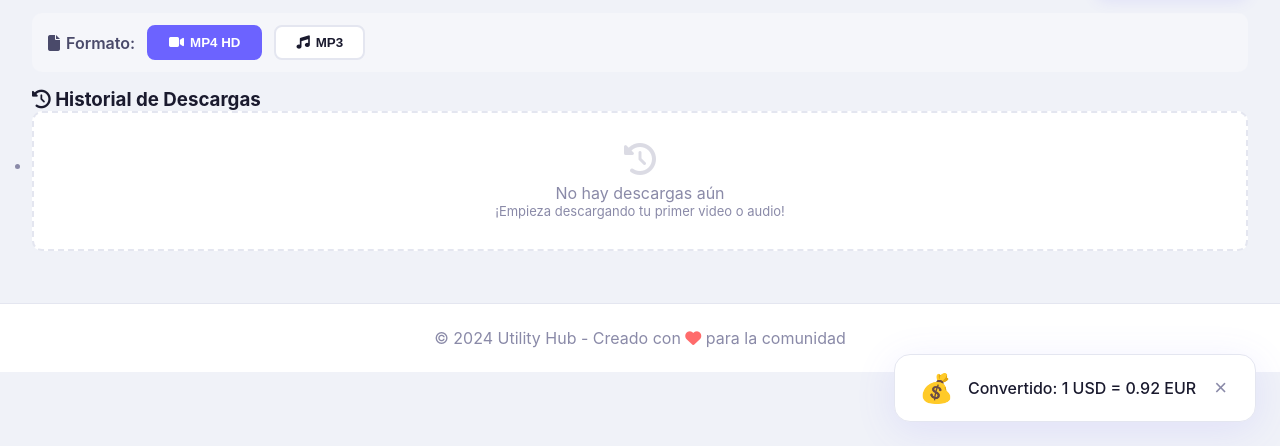
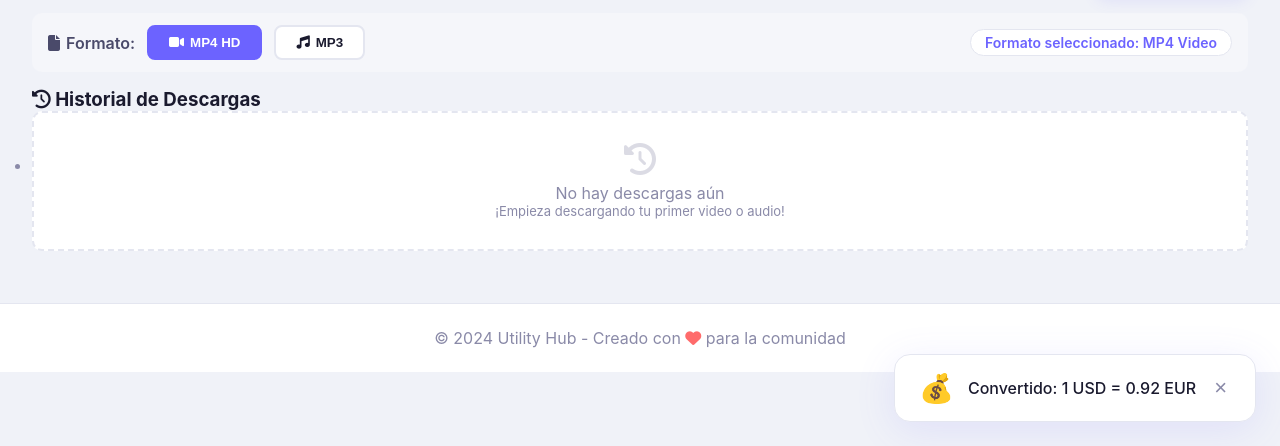
Before and after one commit to daysite/mi-proyetc, a plain HTML site: page index.html in a window 1280 px wide. Shown: the part 354-800 px from the top of the page. Drawn offline with Linux system fonts and the light colour scheme; a script that the page names is missing.

Commit message:
Update index.html

```diff
--- a/index.html
+++ b/index.html
@@ -115,7 +115,7 @@
                     </button>
                 </div>
 
-                <!-- ===== SELECTOR DE FORMATO (NUEVO) ===== -->
+                <!-- ===== SELECTOR DE FORMATO CON TEXTO DINÁMICO ===== -->
                 <div class="format-selector" style="
                     display: flex;
                     gap: 12px;
@@ -159,6 +159,20 @@
                     ">
                         <i class="fas fa-music"></i> MP3
                     </button>
+
+                    <!-- 🔥 TEXTO DINÁMICO DEL FORMATO SELECCIONADO -->
+                    <span id="formatLabel" style="
+                        margin-left: auto;
+                        font-size: 14px;
+                        font-weight: 600;
+                        color: var(--primary-color);
+                        background: var(--bg-card);
+                        padding: 4px 14px;
+                        border-radius: 20px;
+                        border: 1px solid var(--border-color);
+                    ">
+                        Formato seleccionado: MP4 Video
+                    </span>
                 </div>
 
                 <!-- Resultado -->
```
